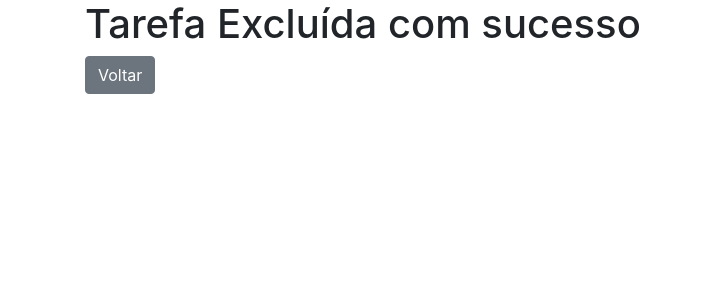
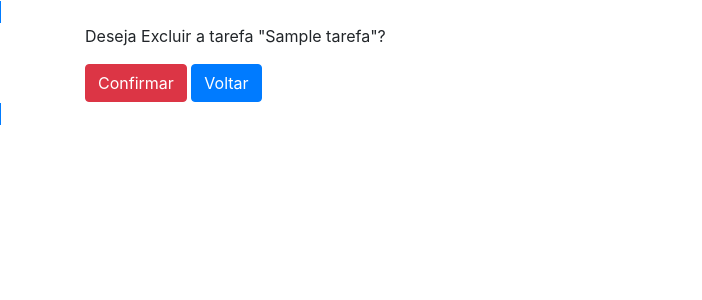
Before and after one commit to PauloServulo/listaDeTarefas, a Django app: template lista_de_tarefas/tarefas/templates/tarefas/tarefa_confirm_delete.html in a window 1280 px wide. Shown: the top 300 px of the page, without its empty margins (0-702 px from the left). Run offline with Django 3.2, Linux system fonts and the light colour scheme; the template is opened without the code that fills it: most values are stand-ins (such as "Sample title", 1, 10 or a date in 2020); parts of the project's set-up code (start-up, migrations or seed data) failed here and were passed over; some libraries are stand-ins or nearby versions.

Commit message:
Finalizando cbv na lista de tarefas

```diff
--- a/lista_de_tarefas/tarefas/templates/tarefas/tarefa_confirm_delete.html
+++ b/lista_de_tarefas/tarefas/templates/tarefas/tarefa_confirm_delete.html
@@ -25,12 +25,18 @@
     <script src="https://stackpath.bootstrapcdn.com/bootstrap/4.4.1/js/bootstrap.min.js"
         integrity="sha384-wfSDF2E50Y2D1uUdj0O3uMBJnjuUD4Ih7YwaYd1iqfktj0Uod8GCExl3Og8ifwB6"
         crossorigin="anonymous"></script>
+    <span class="border border-primary">
+    <div class="container">
 
-    <!--Título da página-->
-    <div class="container .mr-md-3">
-        <h1>Tarefa Excluída com sucesso</h1>
-         <a class="btn btn-secondary" href="{% url 'tarefas:url_index' %}" role="button">Voltar</a>
+            <form method="post">{% csrf_token %}
+                <p>Deseja Excluir a tarefa "{{ tarefa.nome }}"?</p>
+                <input type="submit" value="Confirmar" class="btn btn-danger">
+                <a href="{% url 'tarefas:url_index' %}" class="btn btn-primary">Voltar</a>
+            </form>
+
     </div>
+    </span>
+
 
 </body>
 
```
Also changed, not shown: lista_de_tarefas/tarefas/templates/tarefas/index.html (+1 -23 lines), db.sqlite3.
